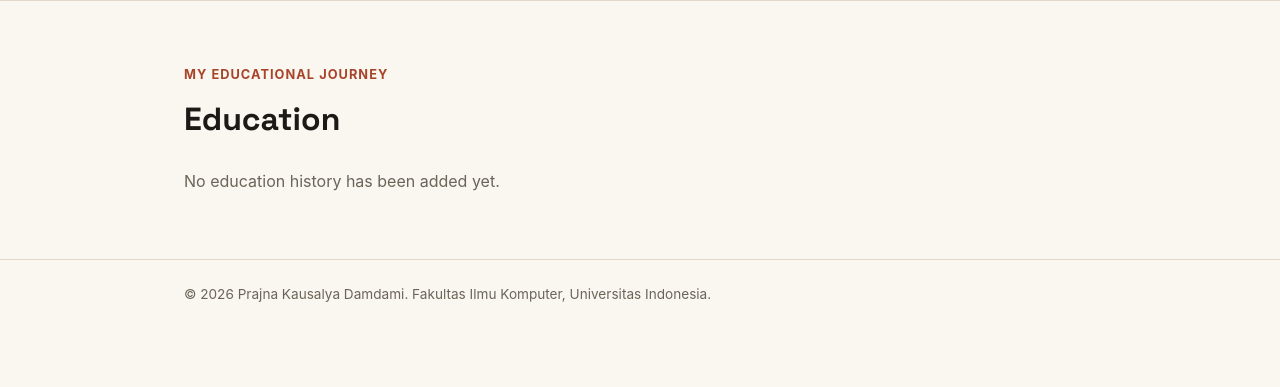
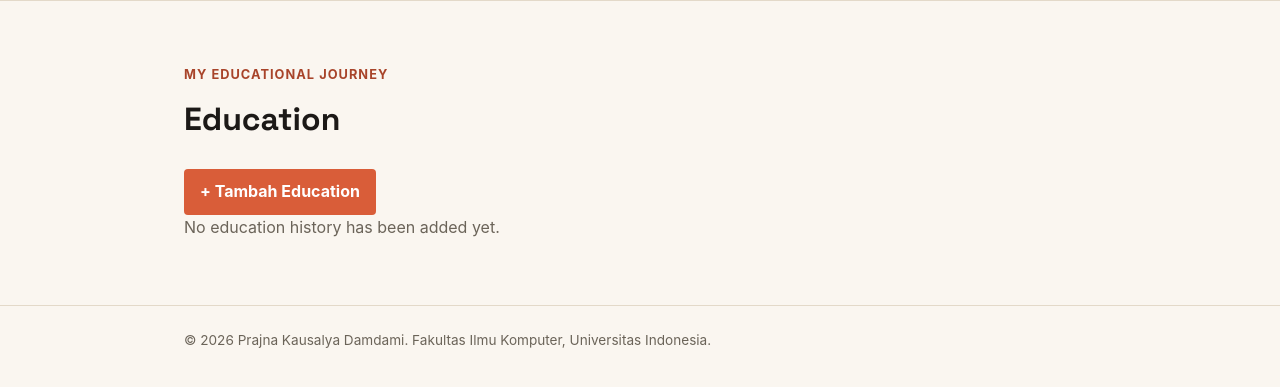
Before and after one commit to prajnakausalya-08/myportofolio, a Django app: page /education/ in a window 1280 px wide. Shown: the part 74-461 px from the top of the page. Run offline with Django 5.2, Linux system fonts and the light colour scheme; data that the repository does not hold is empty.

Commit message:
feat: add education form page

```diff
--- a/templates/education.html
+++ b/templates/education.html
@@ -1,46 +1,31 @@
-<!DOCTYPE html>
-<html lang="en">
+{% extends "base.html" %}
 
-<head>
-    <meta charset="UTF-8">
-    <meta name="viewport" content="width=device-width, initial-scale=1.0">
+{% block meta %}
+<title>Education - {{ name }}</title>
+{% endblock meta %}
 
-    <title>Education - {{ name }}</title>
-
-    <link rel="preconnect" href="https://fonts.googleapis.com">
-    <link rel="preconnect" href="https://fonts.gstatic.com" crossorigin>
-
-    <link
-        href="https://fonts.googleapis.com/css2?family=Space+Grotesk:wght@500;700&display=swap"
-        rel="stylesheet"
-    >
-
-    <link rel="stylesheet" href="/static/css/style.css">
-</head>
-
-<body>
-
-    <header class="site-header">
-        <div class="container">
-            <a href="{% url 'main:show_main' %}" class="brand">{{ name }}</a>
-
-            <nav>
-                <a href="{% url 'main:show_main' %}">Profile</a>
-                <a href="{% url 'main:show_experience' %}">Experience</a>
-                <a href="{% url 'main:show_education' %}">Education</a>
-            </nav>
-        </div>
-    </header>
+{% block content %}
 
 <main>
     <section class="experience-section" id="education">
         <div class="container">
+
             <p class="section-kicker">My educational journey</p>
+
+            <div class="project-header">
                 <h1>Education</h1>
+
+                <a href="{% url 'main:create_education' %}"
+                   class="button project-add-button">
+                    <span aria-hidden="true">+</span>
+                    Tambah Education
+                </a>
+            </div>
 
             <div class="experience-grid">
                 {% for education in education_list %}
                 <article class="experience-card">
+
                     <span class="experience-category">
                         {{ education.start_year }} - {{ education.end_year }}
                     </span>
@@ -48,13 +33,15 @@
                     <h2>{{ education.school }}</h2>
 
                     <p class="experience-description">
-                            <strong>Curriculum:</strong> {{ education.curriculum }}
+                        <strong>Curriculum:</strong>
+                        {{ education.curriculum }}
                     </p>
 
                     <p class="experience-description">
                         <strong>Description:</strong>
                         {{ education.description }}
                     </p>
+
                 </article>
 
                 {% empty %}
@@ -63,16 +50,9 @@
                 </p>
                 {% endfor %}
             </div>
+
         </div>
     </section>
 </main>
 
-    <footer class="site-footer">
-        <div class="container">
-            <p>&copy; 2026 {{ name }}. Fakultas Ilmu Komputer, Universitas Indonesia.</p>
-        </div>
-    </footer>
-
-</body>
-
-</html>
+{% endblock content %}
```
Also changed, not shown: main/forms.py (+4 -4 lines). Lines whose indentation alone changed are shown as unchanged.
